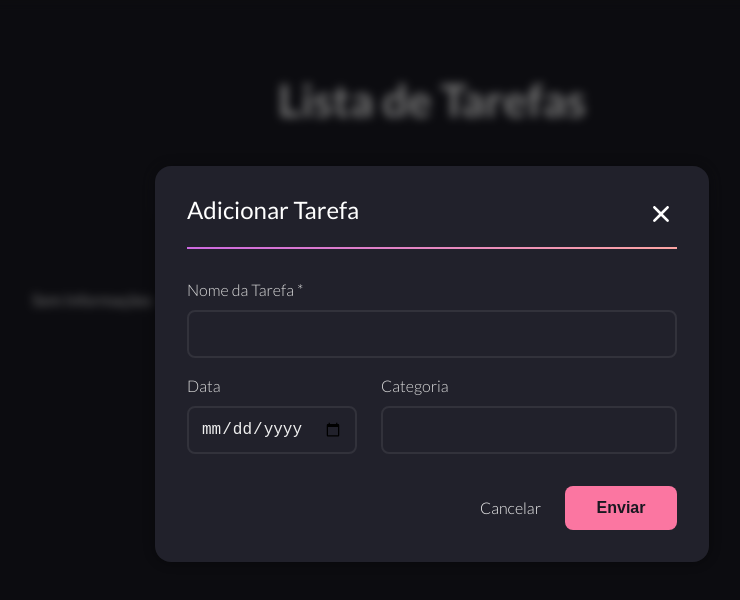
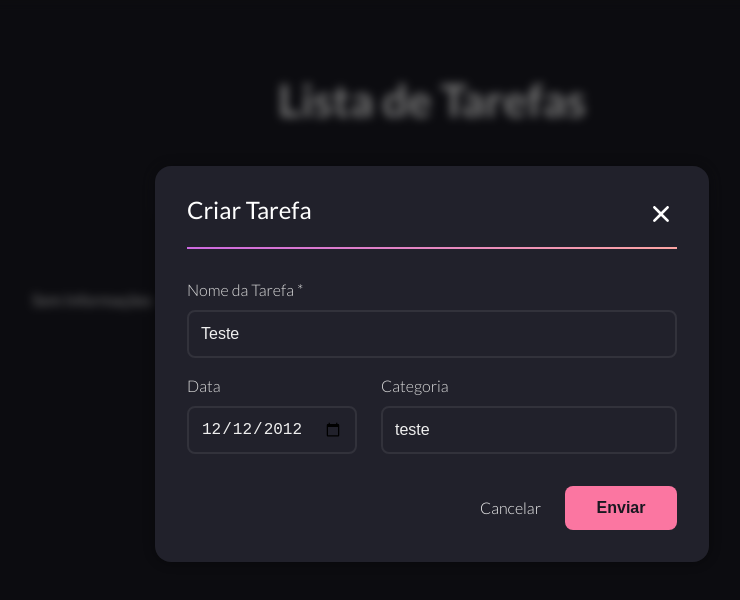
Before and after one commit to YtaloGabriel/todolist, a React (Vite) app: page / in a window 1280 px wide. Both pictures are taken after a click on the button "Adicionar Tarefa". Shown: the top 600 px of the page, without its empty margins (208-948 px from the left). Built offline with nearby package versions, Linux system fonts and the light colour scheme.

Commit message:
Refatoring Modal

```diff
--- a/src/components/Header/Header.jsx
+++ b/src/components/Header/Header.jsx
@@ -1,8 +1,8 @@
 import React from 'react';
 import { GlobalContext } from '../../GlobalContext';
 import Styles from '../css/Header/Header.module.css';
+import Add from '../../assets/icons/Add.svg';
 import Modal from './Modal';
-import Add from '../../assets/icons/Add.svg';
 
 const Header = () => {
   const { modal, setModal } = React.useContext(GlobalContext);
@@ -25,7 +25,15 @@ const Header = () => {
         <div className={Styles.addIcon}>Adicionar Tarefa</div>
       </button>
 
-      {modal && <Modal buttonRef={buttonRef} />}
+      {modal && (
+        <Modal
+          buttonRef={buttonRef}
+          finality={'create'}
+          name={'Teste'}
+          date={'2012-12-12'}
+          category={'teste'}
+        />
+      )}
     </header>
   );
 };
--- a/src/components/Header/Modal.jsx
+++ b/src/components/Header/Modal.jsx
@@ -3,40 +3,69 @@ import { GlobalContext } from '../../GlobalContext';
 import Styles from '../css/Header/Modal.module.css';
 import CloseIcon from '../../assets/icons/Cancel.svg';
 
-const Modal = ({ buttonRef }) => {
+const Modal = ({ finality, name, date, category, buttonRef }) => {
   const { setModal, tasksList, setTasksList } = React.useContext(GlobalContext);
 
+  const modalMarginTop = buttonRef.current.offsetTop;
+  const modalMaxWidth = buttonRef.current.clientWidth;
+
   const modalLimbo = React.useRef();
+
   const inputName = React.useRef();
   const inputDate = React.useRef();
   const inputCate = React.useRef();
 
-  const modalMarginTop = buttonRef.current.offsetTop;
-  const modalMaxWidth = buttonRef.current.clientWidth;
+  const [inputNameValue, setInputNameValue] = React.useState(name);
+  const [inputDateValue, setInputDateValue] = React.useState(date);
+  const [inputCateValue, setInputCateValue] = React.useState(category);
+
+  const inputNameValueChange = ({ target }) => setInputNameValue(target.value);
+  const inputDateValueChange = ({ target }) => setInputDateValue(target.value);
+  const inputCateValueChange = ({ target }) => setInputCateValue(target.value);
 
   const checkModalOutsideClick = ({ target }) => {
     target === modalLimbo.current && setModal(false);
   };
 
+  const modalName = () => {
+    const teste = 'Nome';
+    return teste;
+  };
+
+  // Function executes on send button click
   const modalSubmit = (event) => {
     event.preventDefault();
 
+    const createTask = () => {
       // get inputs data and put info in Context.
       try {
-      const taskName = inputName.current.value;
-      const taskDate = inputDate.current.value;
-      const taskCate = inputCate.current.value;
+        const taskName = inputNameValue;
+        const taskDate = inputDateValue;
+        const taskCate = inputCateValue;
+
         const taskId = `task${tasksList.length + 1}`;
         const taskState = 'opened';
 
         setTasksList([
-        { taskId, taskState, taskName, taskDate, taskCate },
+          { taskId, taskState, taskName: taskName, taskDate, taskCate },
           ...tasksList,
         ]);
       } catch (err) {
         setModal(false);
       } finally {
         setModal(false);
+      }
+    };
+
+    const editTask = () => {
+      console.log('Editar');
+    };
+
+    // execute finality function
+    if (finality !== 'edit') {
+      createTask();
+    } else {
+      editTask();
     }
   };
 
@@ -56,7 +85,9 @@ const Modal = ({ buttonRef }) => {
           }}
         >
           <div className={Styles.modalTop}>
-            <p className={Styles.modalTit}>Adicionar Tarefa</p>
+            <p className={Styles.modalTit}>
+              {finality === 'edit' ? 'Editar Tarefa' : 'Criar Tarefa'}
+            </p>
             <span
               className={Styles.modalCloseIcon}
               onClick={() => {
@@ -75,18 +106,32 @@ const Modal = ({ buttonRef }) => {
                 ref={inputName}
                 type="text"
                 className={Styles.input}
+                value={inputNameValue}
+                onChange={inputNameValueChange}
                 required
               />
             </label>
 
             <label className={Styles.label}>
               <span>Data</span>
-              <input ref={inputDate} type="date" className={Styles.input} />
+              <input
+                ref={inputDate}
+                type="date"
+                className={Styles.input}
+                value={inputDateValue}
+                onChange={inputDateValueChange}
+              />
             </label>
 
             <label className={Styles.label}>
               <span>Categoria</span>
-              <input ref={inputCate} type="text" className={Styles.input} />
+              <input
+                ref={inputCate}
+                type="text"
+                className={Styles.input}
+                value={inputCateValue}
+                onChange={inputCateValueChange}
+              />
             </label>
 
             <div className={Styles.modalBottom}>
```
Lines whose indentation alone changed are shown as unchanged.
